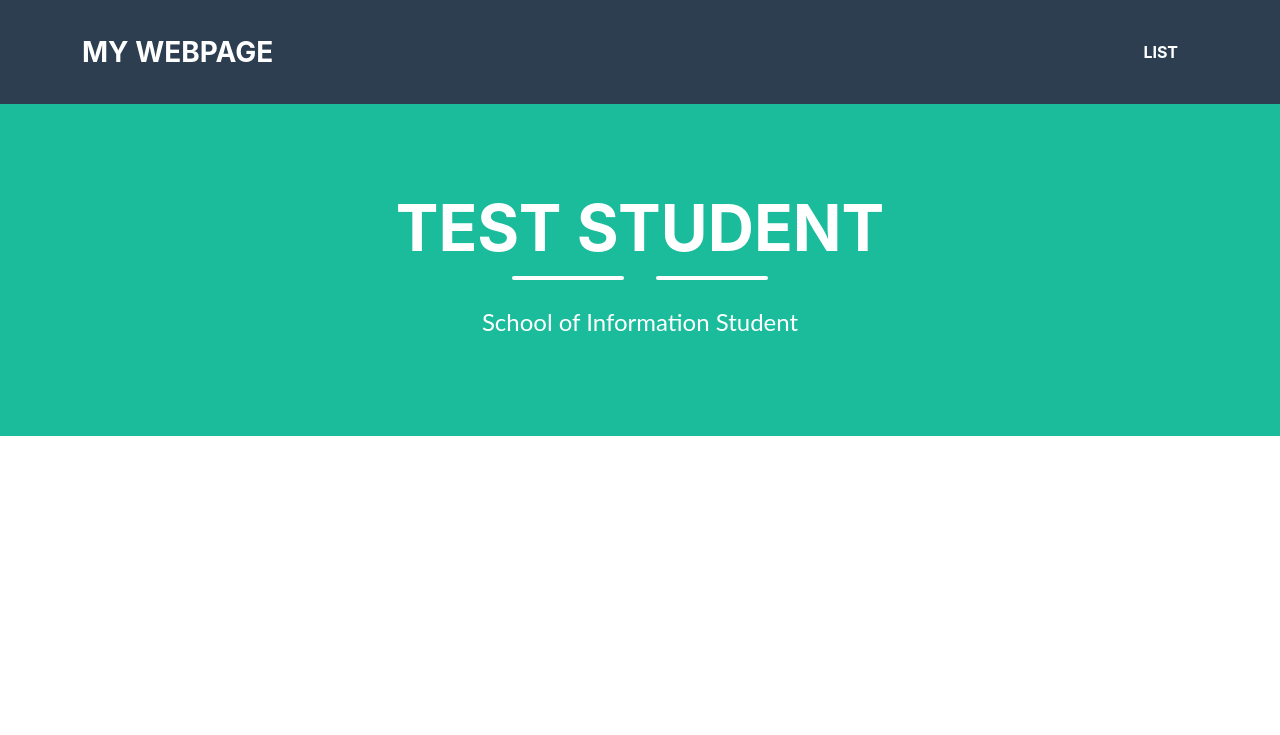
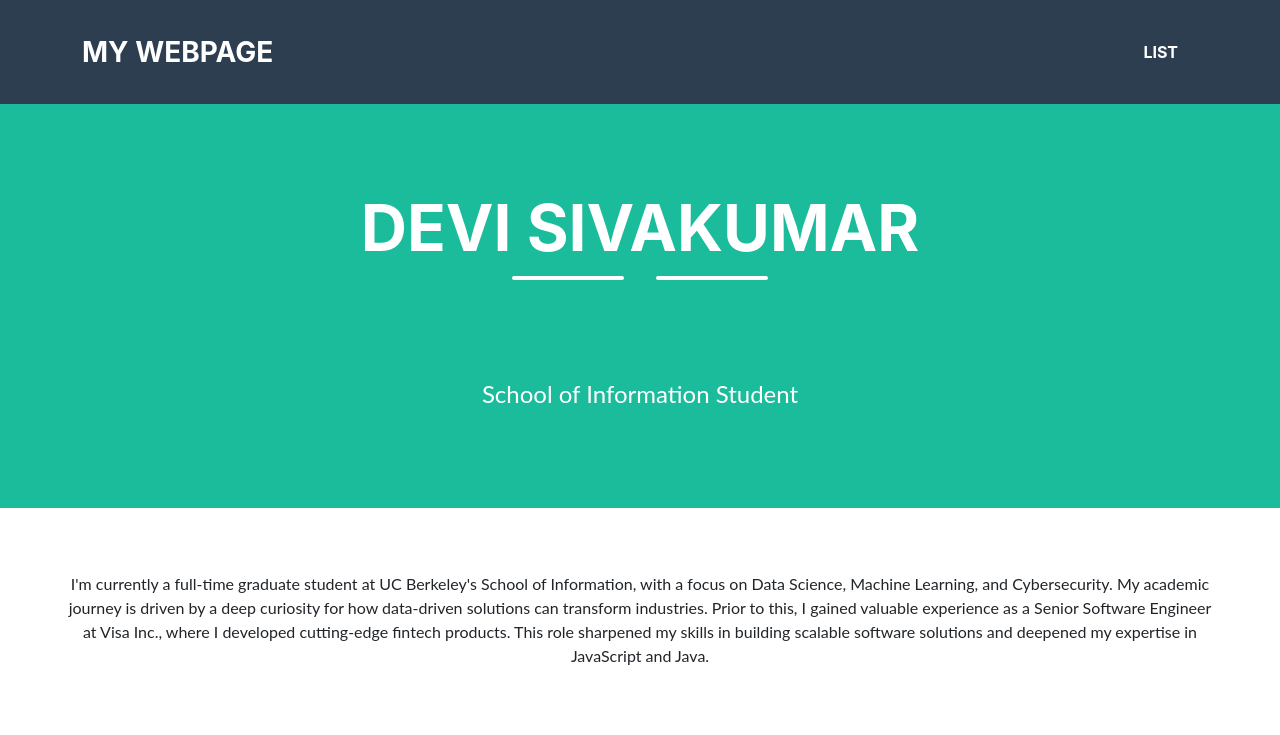
Before and after one commit to devi-sivakumar-ds/devi-sivakumar-ds.github.io, a plain HTML site: page index.html in a window 1280 px wide. Drawn offline with Linux system fonts and the light colour scheme.

Commit message:
info 202 change html data

```diff
--- a/index.html
+++ b/index.html
@@ -3,7 +3,7 @@
     <header>
         <link rel="stylesheet" href="style.css">
         <link rel="stylesheet" href="table_style.css">
-        <title>My Webpage Title</title>
+        <title>Devi Sivakumar</title>
     </header>
     <body>
         <!---Navigation--->
@@ -23,20 +23,25 @@
             <div class="container d-flex align-items-center flex-column">
 
                 <!-- This code is for the student name-->
-                <h1 class="masthead-heading text-uppercase mb-0">Test Student</h1>
+                <h1 class="masthead-heading text-uppercase mb-0">Devi Sivakumar</h1>
                 <!--This code creates the two lines separating the student name from the subtitle-->
                 <div class="divider-custom divider-light">
                     <div class="divider-custom-line"></div>
                     <div class="divider-custom-line"></div>
                 </div>
+                <br/><br/><br/>
                 <!--This code creates the subheading underneath the line dividers-->
                 <p class="masthead-subheading font-weight-light mb-0">School of Information Student</p>
             </div>
         </header>
         <section class="text-center">
 
-            <div class="col-md-6 col-lg-4 mb-5">
+            <div class="mb-5 d-flex justify-content-center">
                 <!-- put your bio paragraph here; remember to use the correct html tags -->
+                 <p class="text-center" style="padding: 5%;">
+                    I'm currently a full-time graduate student at UC Berkeley's School of Information, with a focus on Data Science, Machine Learning, and Cybersecurity. My academic journey is driven by a deep curiosity for how data-driven solutions can transform industries.
+                    Prior to this, I gained valuable experience as a Senior Software Engineer at Visa Inc., where I developed cutting-edge fintech products. This role sharpened my skills in building scalable software solutions and deepened my expertise in JavaScript and Java.
+                 </p>
 
             </div>
         </section>
```
